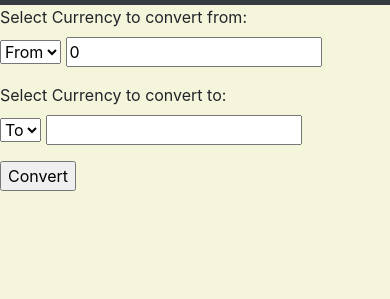
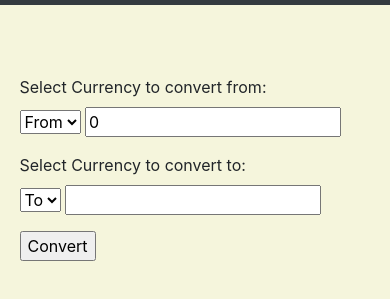
Before and after one commit to Nedu/CurrencyConverter, a website: page public/src/index.html in a window 390 px wide. Shown: the part 51-350 px from the top of the page. Drawn offline with nearby package versions, Linux system fonts and the light colour scheme.

Commit message:
styled to be responsive

```diff
--- a/public/src/css/app.css
+++ b/public/src/css/app.css
@@ -1,3 +1,15 @@
 body {
     background-color: beige;
 }
+
+main {
+    width: 500px;
+    max-width: 100%;
+    margin: 50px auto;
+    padding: 5%;
+}
+
+.form-group {
+    display: flex;
+    flex-direction: column;
+}
```
